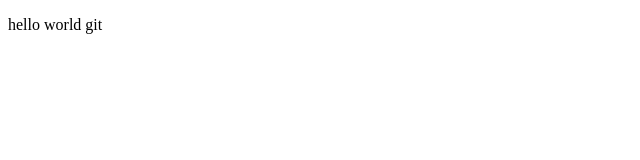
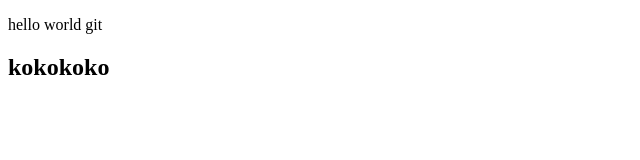
Before and after one commit to vasuhabo/project, a plain HTML site: page index.html in a window 1280 px wide. Shown: the whole page, without its empty margins (0-640 px from the left). Drawn offline with Linux system fonts and the light colour scheme; files whose address does not match are found by name.

Commit message:
index.html mod

```diff
--- a/index.html
+++ b/index.html
@@ -8,7 +8,7 @@
 </head>
 <body>
     <p>hello  world  git</p>
-
+<h2>kokokoko</h2>
 <!-- <script>
 
 alert(1);
```
